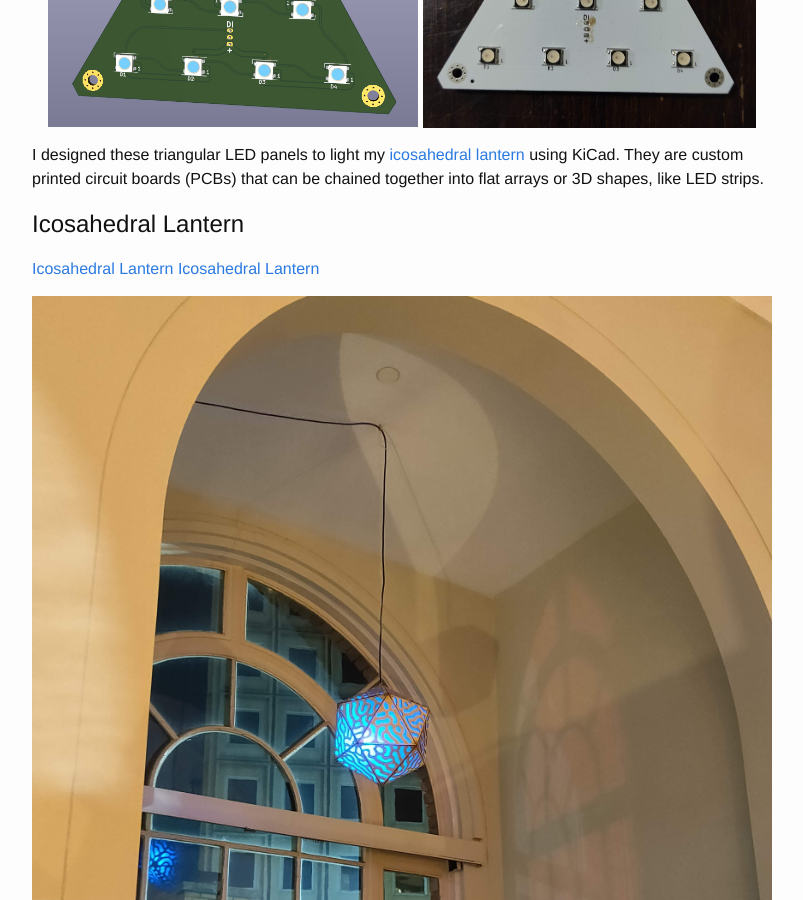
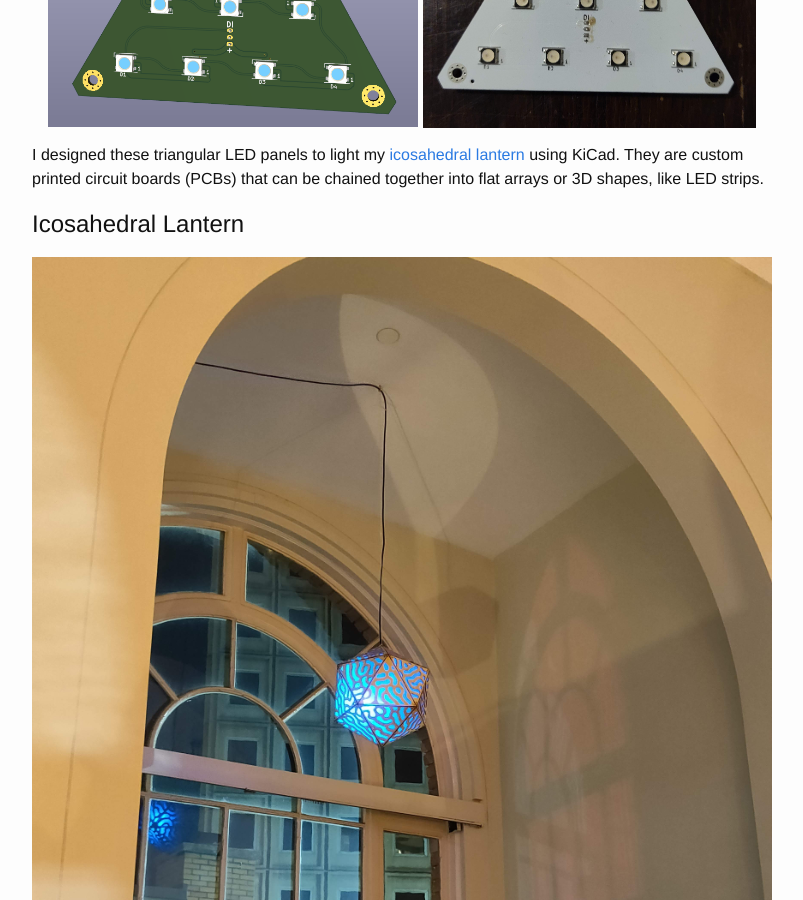
Before and after one commit to patrickfletcher/patrickfletcher.github.io, a Jekyll site: the page built from lights.md, in a window 1280 px wide and 900 px high, scrolled down 437 px. Shown: the whole window, without its empty margins (238-1041 px from the left). Built offline with Jekyll 4.4.1, drawn with Linux system fonts in a browser that asks for light colours.

Commit message:
Update lights.md

```diff
--- a/lights.md
+++ b/lights.md
@@ -18,10 +18,9 @@ Here are a few LED-based projects I've been working on! Not for sale at this tim
 I designed these triangular LED panels to light my [icosahedral lantern](#icosahedral-lantern) using KiCad. They are custom printed circuit boards (PCBs) that can be chained together into flat arrays or 3D shapes, like LED strips.
 
 ## Icosahedral Lantern
-<a id="Icosahedral Lantern">Icosahedral Lantern</a>
-<a href="#Icosahedral Lantern">Icosahedral Lantern</a>
-
 <p style="text-align:center;">
+<a id="Icosahedral Lantern"></a>
+<a href="#Icosahedral Lantern"></a>
 <img src="{{ site.url }}/assets/led/lantern in bank window.jpg" alt="Icosahedral lantern at the Takoma Park Bank"  style="width: 100%"/>
 </p>
 
```
